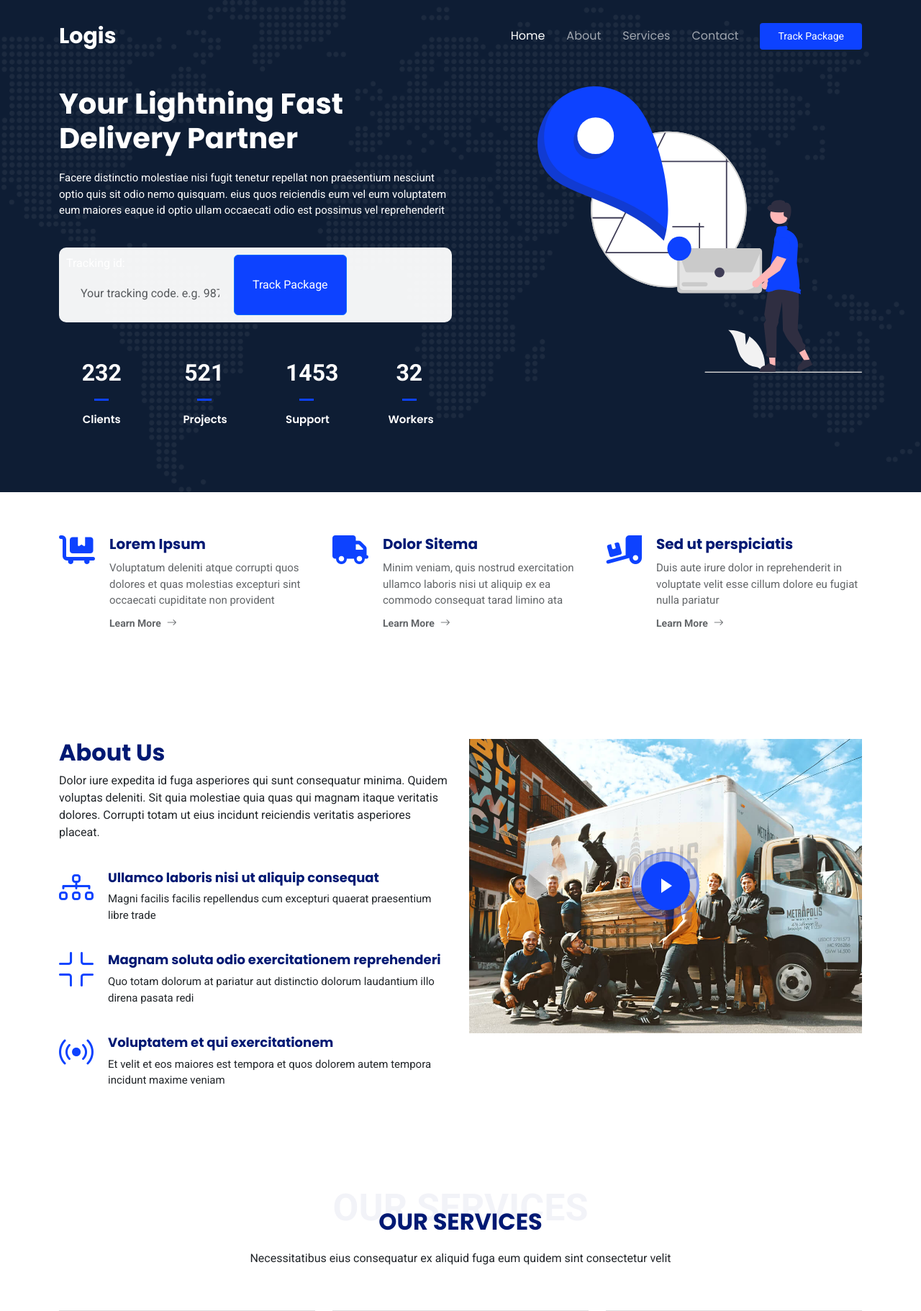
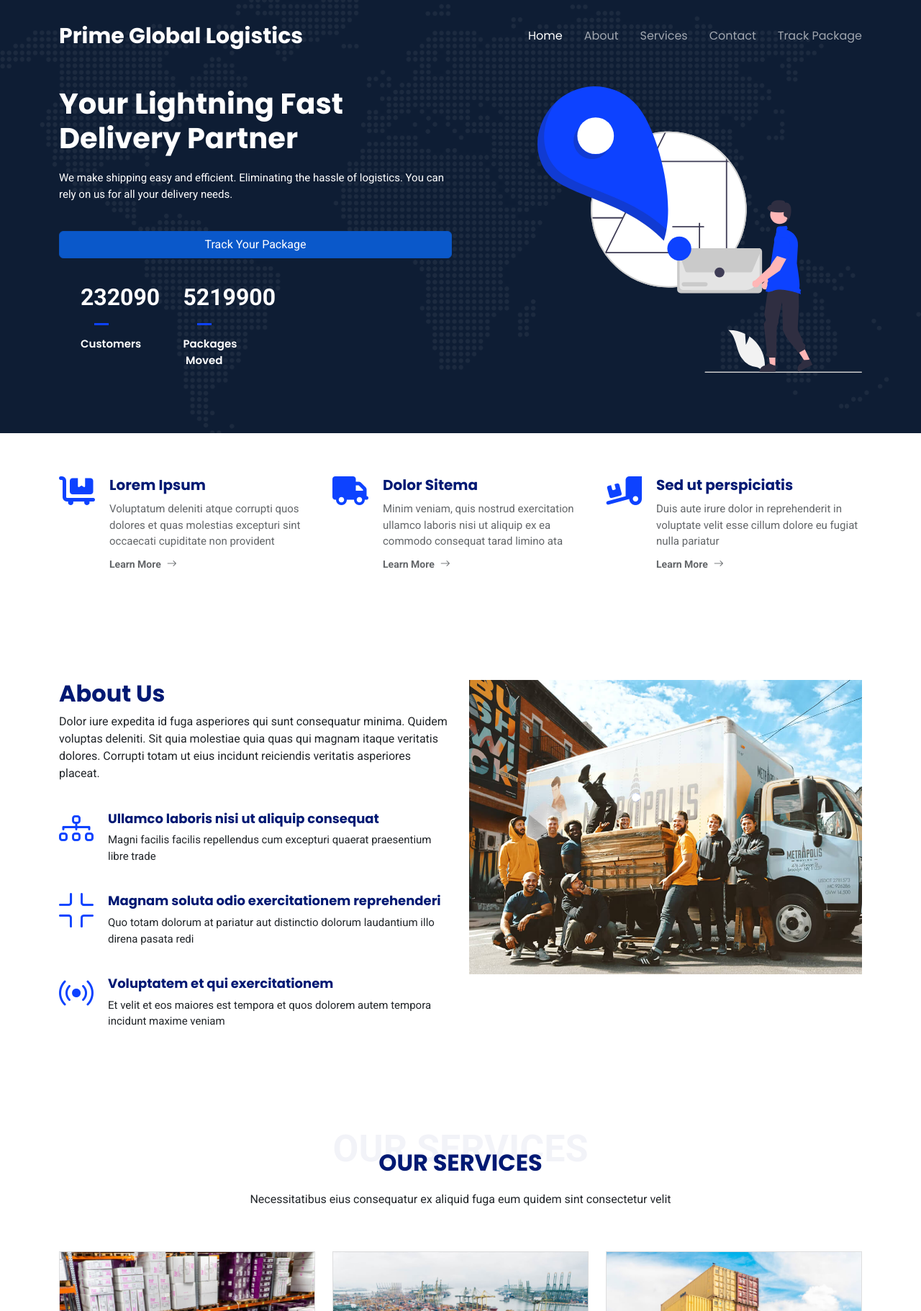
Before and after one commit to Versity1/logistic-website, a Django app: page / in a window 1280 px wide. Shown: the top 1822 px of the page at 72% size. Run offline with Django 5.2, Linux system fonts and the light colour scheme; some libraries are stand-ins or nearby versions.

Commit message:
changed the home page

```diff
--- a/Package_tracking/static/assets/css/main.css
+++ b/Package_tracking/static/assets/css/main.css
@@ -90,8 +90,8 @@ h6 {
 /* Pulsating Play Button
 ------------------------------*/
 .pulsating-play-btn {
-  width: 94px;
-  height: 94px;
+  width: 12px;
+  height: 12px;
   background: radial-gradient(var(--accent-color) 50%, color-mix(in srgb, var(--accent-color), transparent 75%) 52%);
   border-radius: 50%;
   display: block;
@@ -102,8 +102,8 @@ h6 {
 .pulsating-play-btn:before {
   content: "";
   position: absolute;
-  width: 120px;
-  height: 120px;
+  width: 12px;
+  height: 12px;
   animation-delay: 0s;
   animation: pulsate-play-btn 2s;
   animation-direction: forwards;
@@ -252,7 +252,7 @@ h6 {
   color: var(--contrast-color);
   background: var(--accent-color);
   font-size: 14px;
-  padding: 8px 25px;
+  padding: 6px 12px;
   margin: 0 0 0 30px;
   border-radius: 4px;
   transition: 0.3s;
@@ -936,7 +936,7 @@ section,
   color: var(--contrast-color);
   background-color: var(--accent-color);
   flex-shrink: 0;
-  padding: 0 25px;
+  padding: 0 12px;
 }
 
 .hero form .btn-primary:hover {
@@ -1134,7 +1134,7 @@ section,
 # Call To Action Section
 --------------------------------------------------------------*/
 .call-to-action {
-  padding: 80px 0;
+  padding: 40px 0;
   position: relative;
   clip-path: inset(0);
 }
--- a/Package_tracking/templates/index.html
+++ b/Package_tracking/templates/index.html
@@ -13,7 +13,7 @@
         <div class="row gy-4 d-flex justify-content-between">
           <div class="col-lg-6 order-2 order-lg-1 d-flex flex-column justify-content-center">
             <h2 data-aos="fade-up">Your Lightning Fast Delivery Partner</h2>
-            <p data-aos="fade-up" data-aos-delay="100">Facere distinctio molestiae nisi fugit tenetur repellat non praesentium nesciunt optio quis sit odio nemo quisquam. eius quos reiciendis eum vel eum voluptatem eum maiores eaque id optio ullam occaecati odio est possimus vel reprehenderit</p>
+            <p data-aos="fade-up" data-aos-delay="100">We make shipping easy and efficient. Eliminating the hassle of logistics. You can rely on us for all your delivery needs.</p>
 
             {% if package %}
         <div class="alert alert-info" role="alert">
@@ -27,45 +27,22 @@
             <p class="mb-0">Last updated: {{ package.updated_at }}</p>
         </div>
         {% endif %}
-
-
-
-            <form action="#" class="form-search d-flex align-items-stretch mb-3" data-aos="fade-up" data-aos-delay="200">
-              {% csrf_token %}
-              {{ form }}
-              <button type="submit" class="btn btn-primary">Track Package</button>
-            </form>
-
+            <a class="btn btn-primary active" href="{% url 'track' %}">Track Your Package</a>
             <div class="row gy-4" data-aos="fade-up" data-aos-delay="300">
 
               <div class="col-lg-3 col-6">
                 <div class="stats-item text-center w-100 h-100">
-                  <span data-purecounter-start="0" data-purecounter-end="232" data-purecounter-duration="0" class="purecounter">232</span>
-                  <p>Clients</p>
+                  <span data-purecounter-start="0" data-purecounter-end="232090" data-purecounter-duration="0" class="purecounter">232090+</span>
+                  <p>Customers</p>
                 </div>
               </div><!-- End Stats Item -->
 
               <div class="col-lg-3 col-6">
                 <div class="stats-item text-center w-100 h-100">
-                  <span data-purecounter-start="0" data-purecounter-end="521" data-purecounter-duration="0" class="purecounter">521</span>
-                  <p>Projects</p>
+                  <span data-purecounter-start="0" data-purecounter-end="5219900" data-purecounter-duration="0" class="purecounter">5219900+</span>
+                  <p>Packages Moved</p>
                 </div>
               </div><!-- End Stats Item -->
-
-              <div class="col-lg-3 col-6">
-                <div class="stats-item text-center w-100 h-100">
-                  <span data-purecounter-start="0" data-purecounter-end="1453" data-purecounter-duration="0" class="purecounter">1453</span>
-                  <p>Support</p>
-                </div>
-              </div><!-- End Stats Item -->
-
-              <div class="col-lg-3 col-6">
-                <div class="stats-item text-center w-100 h-100">
-                  <span data-purecounter-start="0" data-purecounter-end="32" data-purecounter-duration="0" class="purecounter">32</span>
-                  <p>Workers</p>
-                </div>
-              </div><!-- End Stats Item -->
-
             </div>
 
           </div>
@@ -352,71 +329,6 @@
 
     </section><!-- /Features Section -->
 
-    <!-- Pricing Section -->
-    <section id="pricing" class="pricing section">
-
-      <!-- Section Title -->
-      <div class="container section-title" data-aos="fade-up">
-        <span>Pricing</span>
-        <h2>Pricing</h2>
-        <p>Necessitatibus eius consequatur ex aliquid fuga eum quidem sint consectetur velit</p>
-      </div><!-- End Section Title -->
-
-      <div class="container">
-
-        <div class="row gy-4">
-
-          <div class="col-lg-4" data-aos="zoom-in" data-aos-delay="100">
-            <div class="pricing-item">
-              <h3>Free Plan</h3>
-              <h4><sup>$</sup>0<span> / month</span></h4>
-              <ul>
-                <li><i class="bi bi-check"></i> <span>Quam adipiscing vitae proin</span></li>
-                <li><i class="bi bi-check"></i> <span>Nec feugiat nisl pretium</span></li>
-                <li><i class="bi bi-check"></i> <span>Nulla at volutpat diam uteera</span></li>
-                <li class="na"><i class="bi bi-x"></i> <span>Pharetra massa massa ultricies</span></li>
-                <li class="na"><i class="bi bi-x"></i> <span>Massa ultricies mi quis hendrerit</span></li>
-              </ul>
-              <a href="#" class="buy-btn">Buy Now</a>
-            </div>
-          </div><!-- End Pricing Item -->
-
-          <div class="col-lg-4" data-aos="zoom-in" data-aos-delay="200">
-            <div class="pricing-item featured">
-              <h3>Business Plan</h3>
-              <h4><sup>$</sup>29<span> / month</span></h4>
-              <ul>
-                <li><i class="bi bi-check"></i> <span>Quam adipiscing vitae proin</span></li>
-                <li><i class="bi bi-check"></i> <span>Nec feugiat nisl pretium</span></li>
-                <li><i class="bi bi-check"></i> <span>Nulla at volutpat diam uteera</span></li>
-                <li><i class="bi bi-check"></i> <span>Pharetra massa massa ultricies</span></li>
-                <li><i class="bi bi-check"></i> <span>Massa ultricies mi quis hendrerit</span></li>
-              </ul>
-              <a href="#" class="buy-btn">Buy Now</a>
-            </div>
-          </div><!-- End Pricing Item -->
-
-          <div class="col-lg-4" data-aos="zoom-in" data-aos-delay="300">
-            <div class="pricing-item">
-              <h3>Developer Plan</h3>
-              <h4><sup>$</sup>49<span> / month</span></h4>
-              <ul>
-                <li><i class="bi bi-check"></i> <span>Quam adipiscing vitae proin</span></li>
-                <li><i class="bi bi-check"></i> <span>Nec feugiat nisl pretium</span></li>
-                <li><i class="bi bi-check"></i> <span>Nulla at volutpat diam uteera</span></li>
-                <li><i class="bi bi-check"></i> <span>Pharetra massa massa ultricies</span></li>
-                <li><i class="bi bi-check"></i> <span>Massa ultricies mi quis hendrerit</span></li>
-              </ul>
-              <a href="#" class="buy-btn">Buy Now</a>
-            </div>
-          </div><!-- End Pricing Item -->
-
-        </div>
-
-      </div>
-
-    </section><!-- /Pricing Section -->
-
     <!-- Testimonials Section -->
     <section id="testimonials" class="testimonials section dark-background">
 
--- a/Package_tracking/templates/layout.html
+++ b/Package_tracking/templates/layout.html
@@ -5,7 +5,7 @@
 <head>
   <meta charset="utf-8">
   <meta content="width=device-width, initial-scale=1.0" name="viewport">
-  <title>{% block title %}Home - Logistic {% endblock %}</title>
+  <title>{% block title %}Home - Prime Global Logistics {% endblock %}</title>
   <meta name="description" content="">
   <meta name="keywords" content="">
 
@@ -37,7 +37,7 @@
           <a href="/" class="logo d-flex align-items-center me-auto">
             <!-- Uncomment the line below if you also wish to use an image logo -->
             <!-- <img src="assets/img/logo.png" alt=""> -->
-            <h1 class="sitename">Logis</h1>
+            <h1 class="sitename">Prime Global Logistics</h1>
           </a>
           <nav id="navmenu" class="navmenu">
             <ul>
@@ -46,11 +46,12 @@
               <li><a href="{% url 'services' %}">Services</a></li>
               <!-- <li><a href="pricing.html">Pricing</a></li> -->
               <li><a href="{% url 'contact' %}">Contact</a></li>
+              <li><a href="{% url 'track' %}">Track Package</a></li>
             </ul>
             <i class="mobile-nav-toggle d-xl-none bi bi-list"></i>
           </nav>
 
-          <a class="btn-getstarted" href="{% url 'track' %}">Track Package</a>
+
 
         </div>
       </header>
@@ -62,9 +63,9 @@
         <div class="row gy-4">
           <div class="col-lg-5 col-md-12 footer-about">
             <a href="/" class="logo d-flex align-items-center">
-              <span class="sitename">Logis</span>
+              <span class="sitename">Prime Global Logistics</span>
             </a>
-            <p>Cras fermentum odio eu feugiat lide par naso tierra. Justo eget nada terra videa magna derita valies darta donna mare fermentum iaculis eu non diam phasellus.</p>
+            <p>Prime Global Logistics is a leading logistics company. We have a strong commitment to providing top-notch services to our clients.</p>
             <div class="social-links d-flex mt-4">
               <a href=""><i class="bi bi-twitter-x"></i></a>
               <a href=""><i class="bi bi-facebook"></i></a>
@@ -84,7 +85,7 @@
             </ul>
           </div>
 
-          <div class="col-lg-2 col-6 footer-links">
+          {% comment %} <div class="col-lg-2 col-6 footer-links">
             <h4>Our Services</h4>
             <ul>
               <li><a href="#">Web Design</a></li>
@@ -94,24 +95,22 @@
               <li><a href="#">Graphic Design</a></li>
             </ul>
           </div>
-
+   {% endcomment %}
           <div class="col-lg-3 col-md-12 footer-contact text-center text-md-start">
             <h4>Contact Us</h4>
             <p>A108 Adam Street</p>
             <p>New York, NY 535022</p>
             <p>United States</p>
             <p class="mt-4"><strong>Phone:</strong> <span>+1 5589 55488 55</span></p>
-            <p><strong>Email:</strong> <span>info@example.com</span></p>
+            <p><strong>Email:</strong> <span>admin@primeglobal.tech</span></p>
           </div>
 
         </div>
       </div>
 
       <div class="container copyright text-center mt-4">
-        <p>© <span>Copyright</span> <strong class="px-1 sitename">Logis</strong> <span>All Rights Reserved</span></p>
-        <div class="credits">
-          Designed by <a href="https://versitysolutions.ng/">Versity ICT Solutions</a>
-        </div>
+        <p>© <span>Copyright</span> <strong class="px-1 sitename">Prime Global Logistics</strong> <span>All Rights Reserved</span></p>
+
       </div>
     </footer>
 <!-- Scroll Top -->
```
Also changed, not shown: README.md, db.sqlite3.
